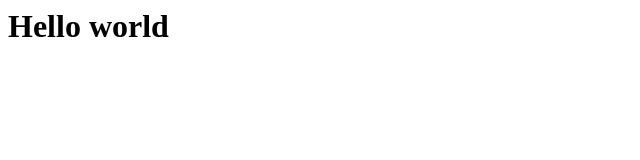
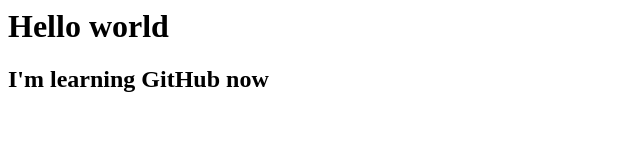
Before and after one commit to VolhaRutkouskaya/My-first-repository, a plain HTML site: page index.html in a window 1280 px wide. Shown: the whole page, without its empty margins (0-640 px from the left). Drawn offline with Linux system fonts and the light colour scheme.

Commit message:
Добавили подзаголовок

```diff
--- a/index.html
+++ b/index.html
@@ -1 +1,2 @@
 <h1>Hello world</h1>
+<h2>I'm learning GitHub now</h2>
```
